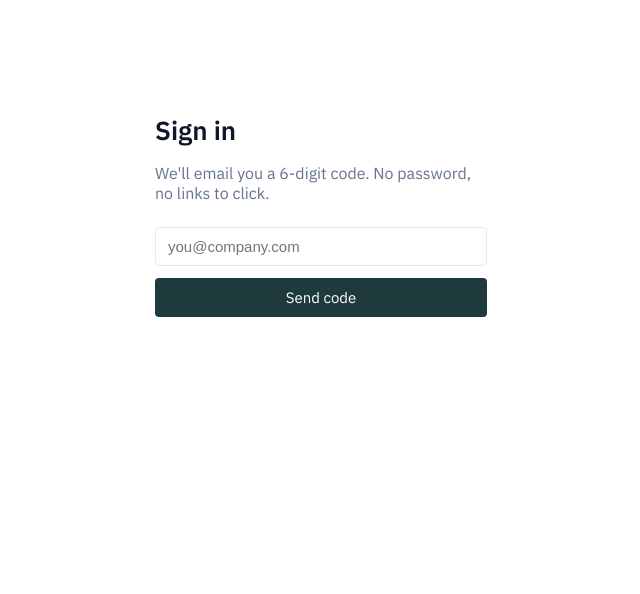
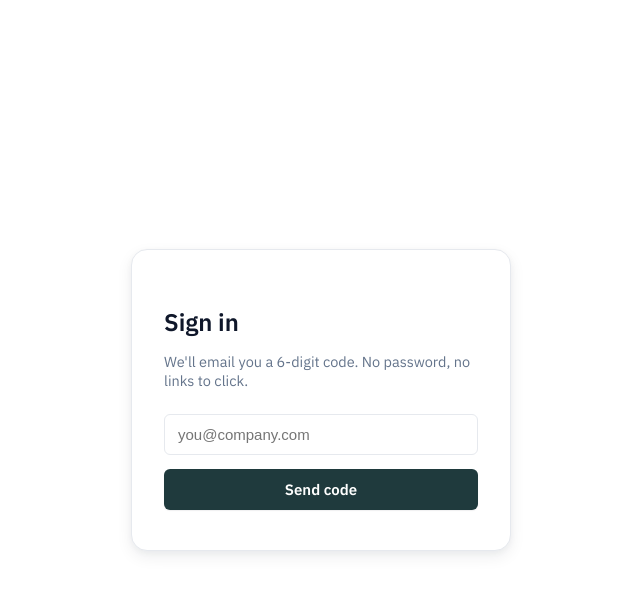
Before and after one commit to Isaacruwa/attestly, a Next.js app: page /login in a window 1280 px wide. Shown: the top 594 px of the page, without its empty margins (319-959 px from the left). Built offline with nearby package versions, Linux system fonts and the light colour scheme.

Commit message:
design: modernize login screen (card treatment) + remove '123456' OTP placeholder, which read as a literal example code to type

```diff
--- a/src/app/login/page.tsx
+++ b/src/app/login/page.tsx
@@ -6,21 +6,25 @@ import { createClient } from "@/lib/supabase/client";
 
 const inputStyle: React.CSSProperties = {
   width: "100%",
-  padding: "10px 12px",
+  padding: "11px 13px",
   border: "1px solid var(--color-line)",
-  borderRadius: 4,
-  marginBottom: 12,
+  borderRadius: "var(--radius-sm)",
+  marginBottom: 14,
   fontSize: 15,
+  background: "white",
 };
 
 const buttonStyle: React.CSSProperties = {
   width: "100%",
-  padding: "10px 12px",
+  padding: "11px 13px",
   background: "var(--color-primary)",
   color: "white",
   border: "none",
-  borderRadius: 4,
+  borderRadius: "var(--radius-sm)",
   fontSize: 15,
+  fontWeight: 600,
+  boxShadow: "var(--shadow-sm)",
+  transition: "background 0.15s ease, box-shadow 0.15s ease",
 };
 
 function LoginForm() {
@@ -87,12 +91,23 @@ function LoginForm() {
   }
 
   return (
-    <main style={{ maxWidth: 380, margin: "0 auto", padding: "96px 24px" }}>
-      <h1 style={{ fontFamily: "var(--font-display)", fontSize: 26, marginBottom: 8 }}>Sign in</h1>
+    <main style={{ minHeight: "100vh", display: "flex", alignItems: "center", justifyContent: "center", padding: "24px" }}>
+      <div
+        style={{
+          width: "100%",
+          maxWidth: 380,
+          background: "var(--color-paper-raised)",
+          border: "1px solid var(--color-line)",
+          borderRadius: "var(--radius-lg)",
+          boxShadow: "var(--shadow-md)",
+          padding: "40px 32px",
+        }}
+      >
+        <h1 style={{ fontFamily: "var(--font-display)", fontWeight: 700, fontSize: 24, marginBottom: 8 }}>Sign in</h1>
 
         {step === "email" ? (
           <>
-          <p style={{ color: "var(--color-ink-muted)", marginBottom: 24 }}>
+            <p style={{ color: "var(--color-ink-muted)", marginBottom: 24, fontSize: 14.5 }}>
               We&apos;ll email you a 6-digit code. No password, no links to click.
             </p>
             <form onSubmit={sendCode}>
@@ -108,12 +123,12 @@ function LoginForm() {
                 {busy && <span className="spinner" />}
                 {busy ? "Sending…" : "Send code"}
               </button>
-            {error && <p style={{ color: "var(--color-missing)", marginTop: 12 }}>{error}</p>}
+              {error && <p style={{ color: "var(--color-missing)", marginTop: 12, fontSize: 13.5 }}>{error}</p>}
             </form>
           </>
         ) : (
           <>
-          <p style={{ color: "var(--color-ink-muted)", marginBottom: 24 }}>
+            <p style={{ color: "var(--color-ink-muted)", marginBottom: 24, fontSize: 14.5 }}>
               Enter the 6-digit code sent to <strong>{email}</strong>.
             </p>
             <form onSubmit={verifyCode}>
@@ -121,7 +136,8 @@ function LoginForm() {
                 type="text"
                 autoFocus
                 required
-              placeholder="123456"
+                inputMode="numeric"
+                aria-label="6-digit verification code"
                 value={code}
                 onChange={(e) => setCode(e.target.value.replace(/\D/g, ""))}
                 onPaste={(e) => {
@@ -130,13 +146,13 @@ function LoginForm() {
                   setCode(pasted);
                 }}
                 maxLength={6}
-              style={{ ...inputStyle, fontSize: 22, letterSpacing: "0.2em", textAlign: "center", fontFamily: "var(--font-mono)" }}
+                style={{ ...inputStyle, fontSize: 24, letterSpacing: "0.35em", textAlign: "center", fontFamily: "var(--font-mono)", paddingLeft: 8 }}
               />
               <button type="submit" disabled={busy} className="busy-row" style={{ ...buttonStyle, justifyContent: "center" }}>
                 {busy && <span className="spinner" />}
                 {busy ? "Verifying…" : "Verify and sign in"}
               </button>
-            {error && <p style={{ color: "var(--color-missing)", marginTop: 12 }}>{error}</p>}
+              {error && <p style={{ color: "var(--color-missing)", marginTop: 12, fontSize: 13.5 }}>{error}</p>}
               <button
                 type="button"
                 onClick={() => setStep("email")}
@@ -147,6 +163,7 @@ function LoginForm() {
             </form>
           </>
         )}
+      </div>
     </main>
   );
 }
```
Lines whose indentation alone changed are shown as unchanged.
